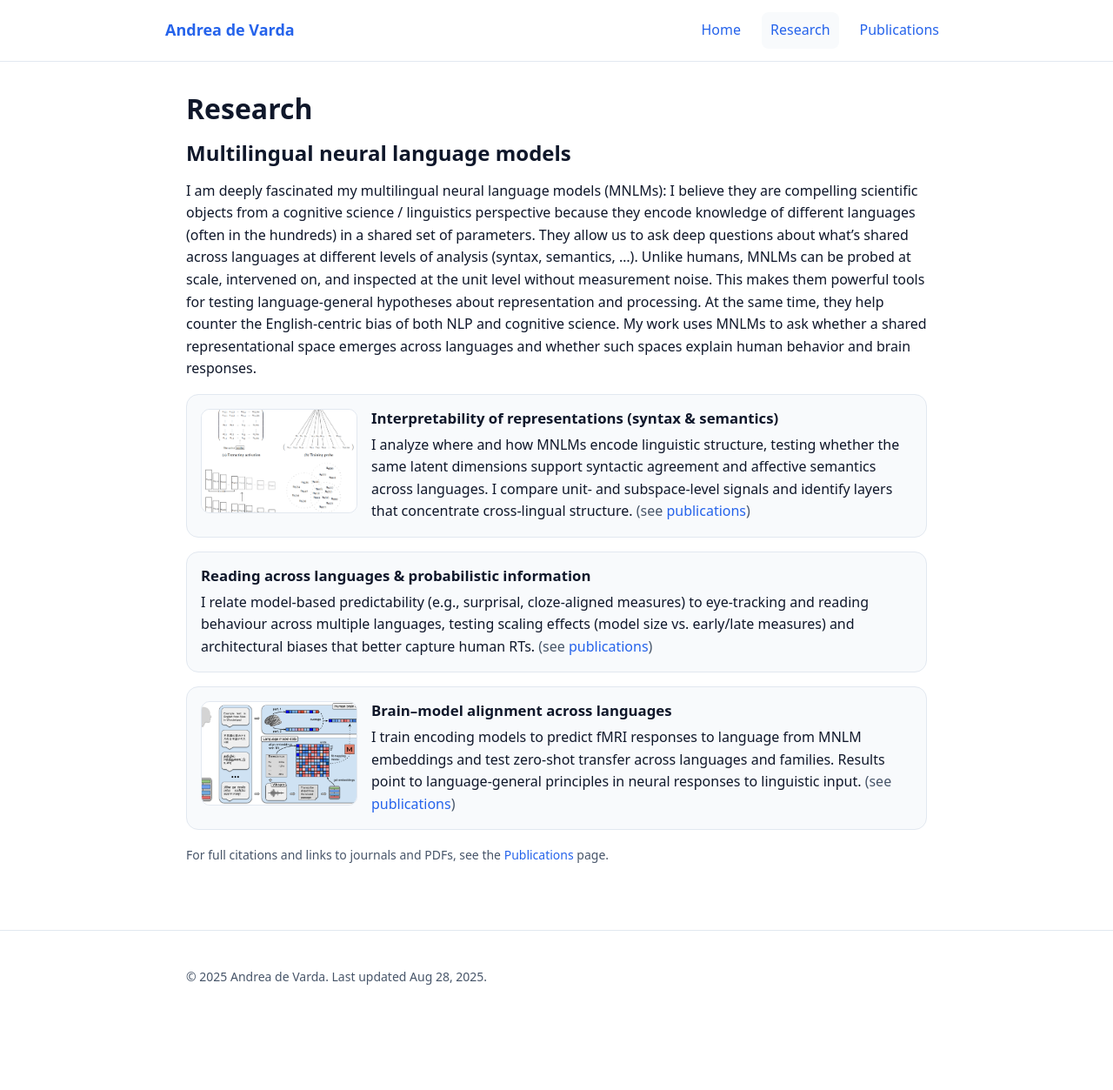
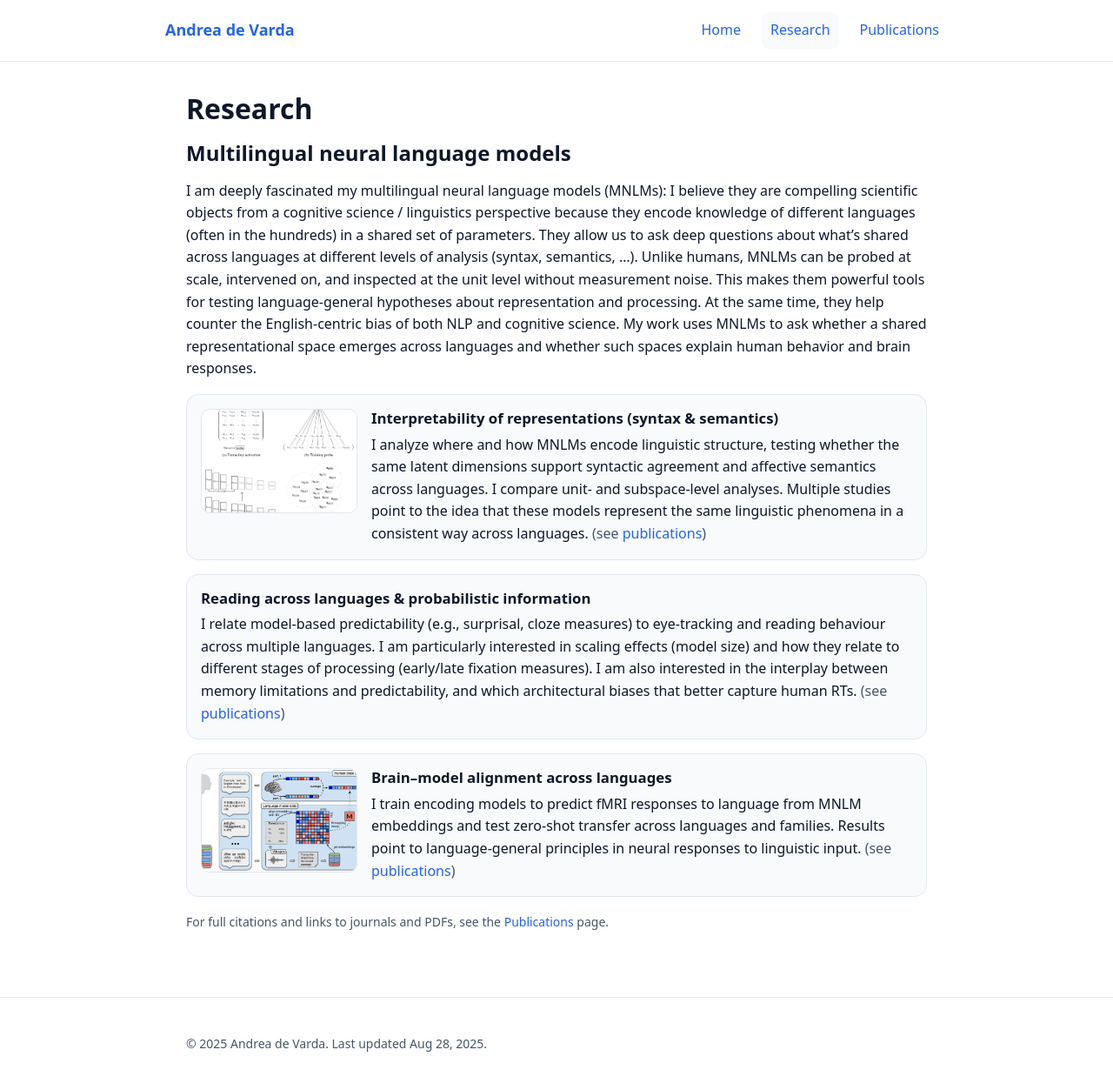
Before and after one commit to Andrea-de-Varda/Andrea-de-Varda.github.io, a Jekyll site: the page built from research.md, in a window 1280 px wide. Shown: the whole page at 87% size. Built offline with Jekyll 4.4.1, drawn with Linux system fonts in a browser that asks for light colours; before the commit the page ends 1176 px from its top, so only the background shows below that.

Commit message:
Update research.md

```diff
--- a/research.md
+++ b/research.md
@@ -15,8 +15,7 @@ I am deeply fascinated my multilingual neural language models (MNLMs): I believe
     <h3>Interpretability of representations (syntax & semantics)</h3>
     <p>
       I analyze where and how MNLMs encode linguistic structure, testing whether the same latent dimensions support
-      syntactic agreement and affective semantics across languages. I compare unit- and subspace-level signals and
-      identify layers that concentrate cross-lingual structure. <span class="muted">(see <a href="{{ '/publications/' | relative_url }}">publications</a>)</span>
+      syntactic agreement and affective semantics across languages. I compare unit- and subspace-level analyses. Multiple studies point to the idea that these models represent the same linguistic phenomena in a consistent way across languages. <span class="muted">(see <a href="{{ '/publications/' | relative_url }}">publications</a>)</span>
     </p>
   </div>
 </div>
@@ -25,9 +24,8 @@ I am deeply fascinated my multilingual neural language models (MNLMs): I believe
   <div class="card-body">
     <h3>Reading across languages & probabilistic information</h3>
     <p>
-      I relate model-based predictability (e.g., surprisal, cloze-aligned measures) to eye-tracking and reading
-      behaviour across multiple languages, testing scaling effects (model size vs. early/late measures) and architectural
-      biases that better capture human RTs. <span class="muted">(see <a href="{{ '/publications/' | relative_url }}">publications</a>)</span>
+      I relate model-based predictability (e.g., surprisal, cloze measures) to eye-tracking and reading
+      behaviour across multiple languages. I am particularly interested in scaling effects (model size) and how they relate to different stages of processing (early/late fixation measures). I am also interested in the interplay between memory limitations and predictability, and which architectural biases that better capture human RTs. <span class="muted">(see <a href="{{ '/publications/' | relative_url }}">publications</a>)</span>
     </p>
   </div>
 </div>
```
